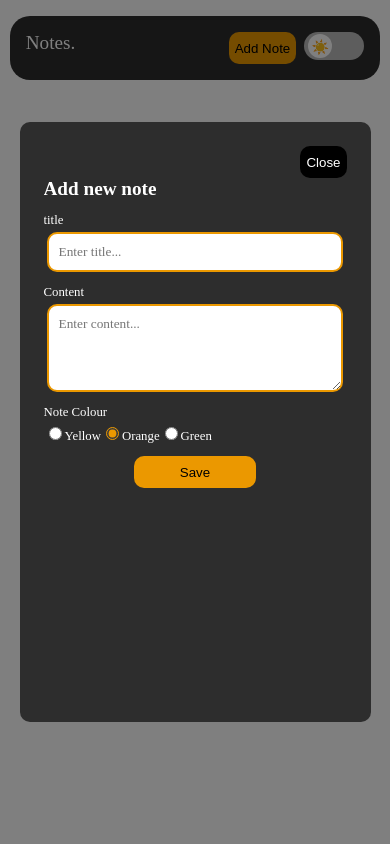
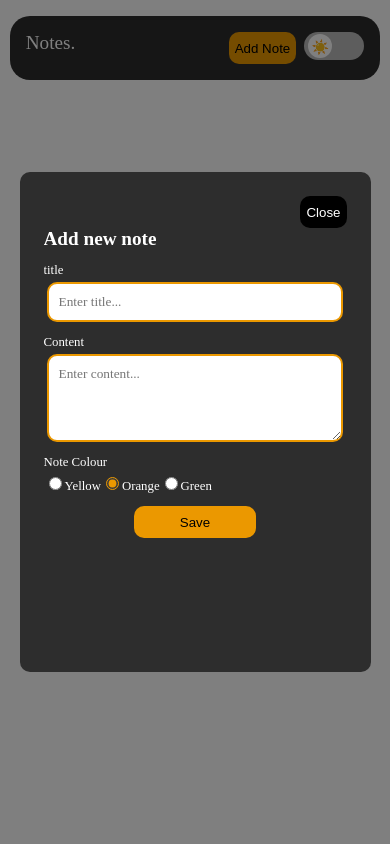
Before and after one commit to Usman-Iqbal-5/Notes-App, a React (Create React App) app: page / in a window 390 px wide. Both pictures are taken after a click on the button "Add Note". Shown: the top 844 px of the page. Built offline with nearby package versions, Linux system fonts and the light colour scheme; a web font is replaced by a local one.

Commit message:
improved modal styling - limited max height to 500px to make the web app more responsive.

```diff
--- a/src/styles/global-styles.css
+++ b/src/styles/global-styles.css
@@ -356,7 +356,7 @@ svg:nth-of-type(2) {
 .modal {
   width: 90vw;
   height: 90vh;
-  max-height: 600px;
+  max-height: 500px;
   padding: 1.5rem;
   z-index: 1000;
   border-radius: 10px;
```
